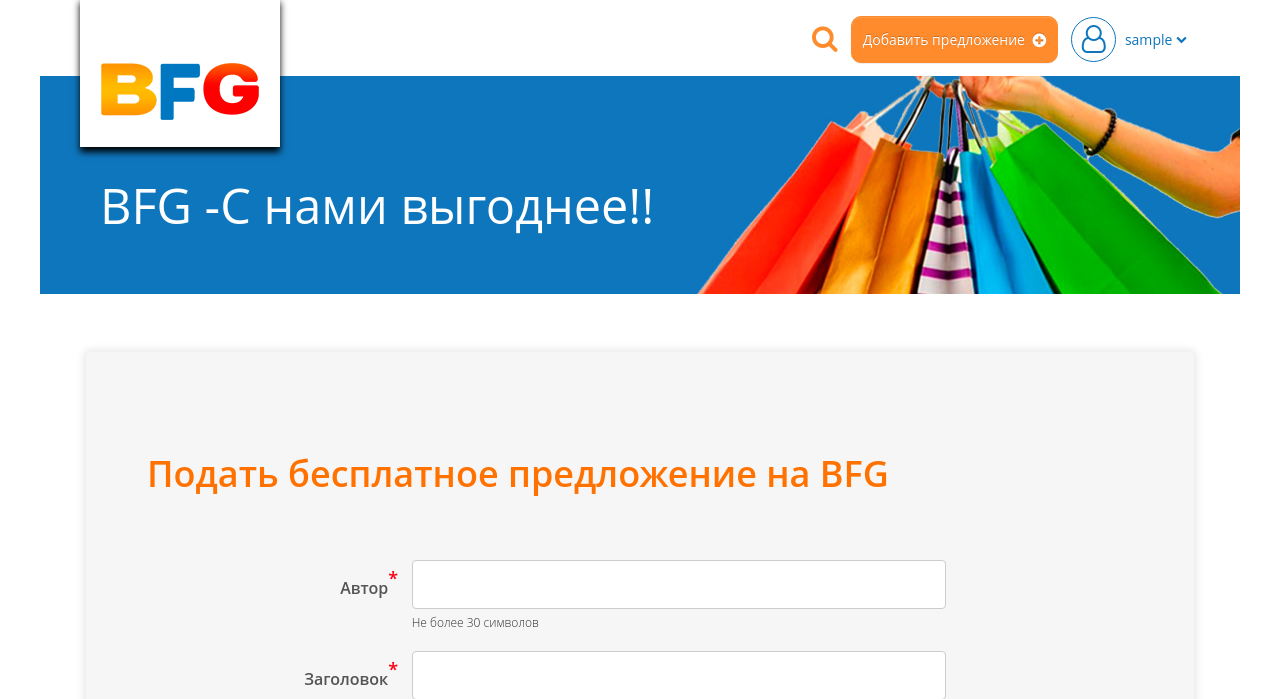
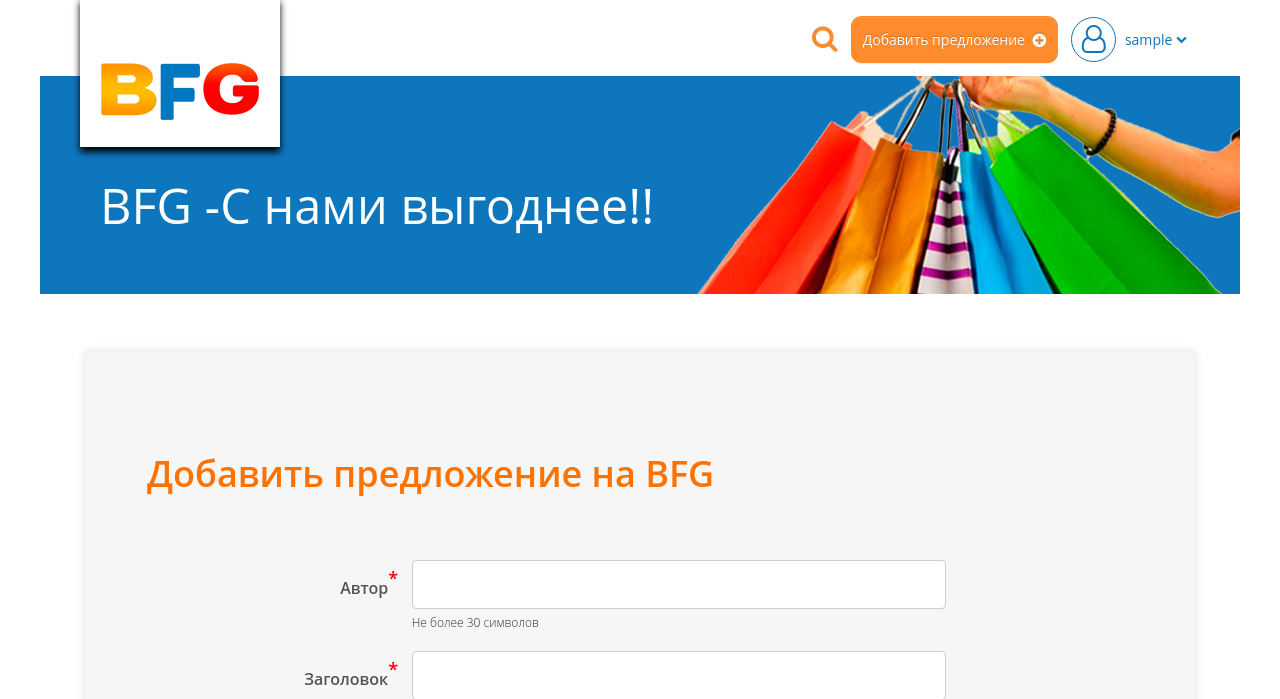
Before and after one commit to SmallLab/bfg.com, a Django app: a page that uses bfg/userswork/templates/addsentens.html in a window 1280 px wide. Shown: the top 699 px of the page. Run offline with Django 3.2, Linux system fonts and the light colour scheme; the visitor is signed in with stand-in values (Sample User, id 1); data that the repository does not hold is empty.

Commit message:
User office

```diff
--- a/bfg/templates/main.html
+++ b/bfg/templates/main.html
@@ -28,7 +28,7 @@
                 <div class="col-xs-7 col-sm-3">
                     <article class="product">
                         <span class="author">
-                                    Автор:Детский мир миро  арапра раенкннаеен  аенакенкен кекен кен
+                                    Автор:Детский мир
                         </span>
                         <a href="index-1.html" class="product-img-wrap">
                                 <span class="label">
--- a/bfg/userswork/templates/addsentens.html
+++ b/bfg/userswork/templates/addsentens.html
@@ -11,7 +11,7 @@
     </section>
     <section class="section section-2">
         <div class="container container-custom section-border section-border-mod bg-gray-light section-round">
-            <h2 class="text-primary text-36 text-sbold">Подать бесплатное предложение на BFG</h2>
+            <h2 class="text-primary text-36 text-sbold">Добавить предложение на BFG</h2>
             <form class="form form-offer" method="post" name="add_new_s" action="{% url 'createsentence' %}"
                   id="add_new_s" enctype="multipart/form-data">{% csrf_token %}
                 <div class="form-offer-inner">
```
